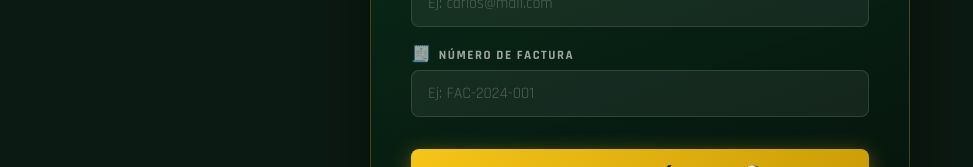
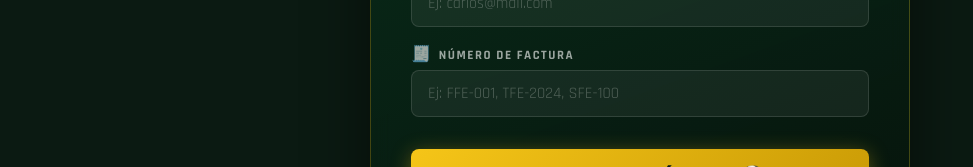
Before and after one commit to lsrojas5/polla-mundialista, a React (Vite) app in the folder frontend/: page / in a window 1280 px wide. Shown: the part 1090-1257 px from the top of the page, without its empty margins (0-973 px from the left). Built offline with nearby package versions, Linux system fonts and the light colour scheme; no server answers.

Commit message:
Mejora StepDatos y StepConfirmacion

```diff
--- a/frontend/src/pages/StepConfirmacion.jsx
+++ b/frontend/src/pages/StepConfirmacion.jsx
@@ -115,9 +115,7 @@ export default function StepConfirmacion({ data, onReset }) {
         ctx.fillText(partido.equipo2, W/2 + 44, y+38);
       };
 
-      drawMatch("⚽ Semifinal 1", data.semifinal1, 205);
-      drawMatch("⚽ Semifinal 2", data.semifinal2, 265);
-      drawMatch("🏆 Gran Final",  data.final,      325);
+      drawMatch("🏆 Gran Final",  data.final,      260);
 
       // ── Footer ───────────────────────────────────────────────────────────
       ctx.font = "12px 'Rajdhani', Arial";
--- a/frontend/src/pages/StepDatos.jsx
+++ b/frontend/src/pages/StepDatos.jsx
@@ -6,7 +6,7 @@ const FIELDS = [
   { key: "cedula", label: "Cédula", type: "text", placeholder: "Ej: 1020304050", icon: "🪪" },
   { key: "telefono", label: "Teléfono", type: "tel", placeholder: "Ej: 3001234567", icon: "📱" },
   { key: "correo", label: "Correo electrónico", type: "email", placeholder: "Ej: carlos@mail.com", icon: "✉️" },
-  { key: "factura", label: "Número de factura", type: "text", placeholder: "Ej: FAC-2024-001", icon: "🧾" },
+  { key: "factura", label: "Número de factura", type: "text", placeholder: "Ej: FFE-001, TFE-2024, SFE-100", icon: "🧾" },
 ];
 
 export default function StepDatos({ datos, onNext }) {
@@ -26,8 +26,8 @@ export default function StepDatos({ datos, onNext }) {
     }
     if (!f.cedula.trim()) {
       e.cedula = "La cédula es obligatoria";
-    } else if (!/^\d{10}$/.test(f.cedula)) {
-      e.cedula = "La cédula debe tener exactamente 10 dígitos";
+    } else if (!/^\d{6,}$/.test(f.cedula)) {
+      e.cedula = "La cédula debe tener más de 5 dígitos";
     }
     if (!f.telefono.trim()) {
       e.telefono = "El teléfono es obligatorio";
@@ -42,8 +42,9 @@ export default function StepDatos({ datos, onNext }) {
     }
     if (!f.factura.trim()) {
       e.factura = "El número de factura es obligatorio";
-    } else if (!/^FFE/i.test(f.factura)) {
-      e.factura = "La factura debe comenzar con FFE";
+    } else if (!/^(FFE|RFE|TFE|ZFE|MFE|SFE)/i.test(f.factura)) {
+      e.factura = "La factura debe comenzar con FFE, RFE, TFE, ZFE, MFE o SFE"
+      ;
     }
     return e;
   };
@@ -96,8 +97,8 @@ export default function StepDatos({ datos, onNext }) {
               type={type}
               value={form[key]}
               placeholder={placeholder}
-              inputMode={key === "telefono" || key === "cedula" ? "numeric" : undefined}
-              maxLength={key === "telefono" || key === "cedula" ? 10 : undefined}
+              inputMode={key === "telefono" ? "numeric" : key === "cedula" ? "numeric" : undefined}
+              maxLength={key === "telefono" ? 10 : key === "cedula" ? 20 : undefined}
               onChange={(e) => handleChange(key, e.target.value)}
               onBlur={() => handleBlur(key)}
               className={styles.input}
```
